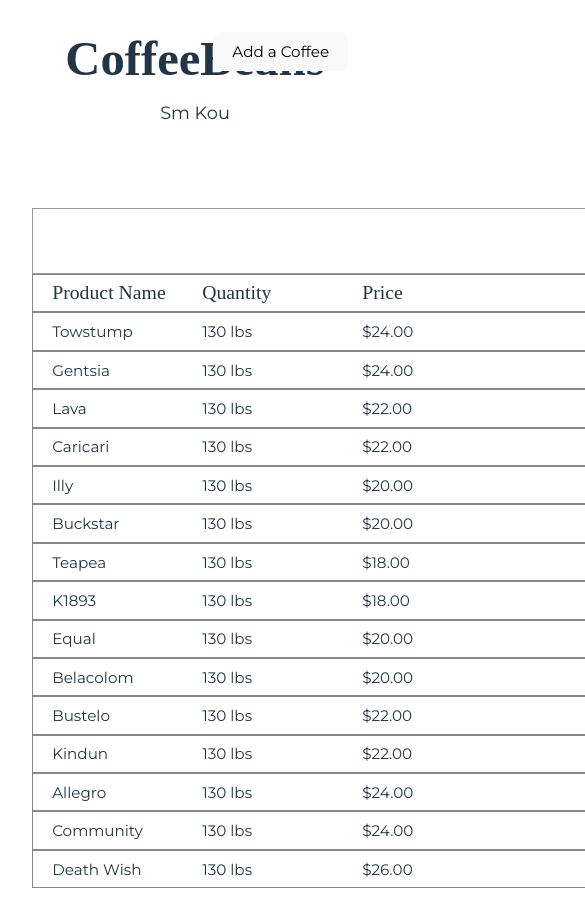
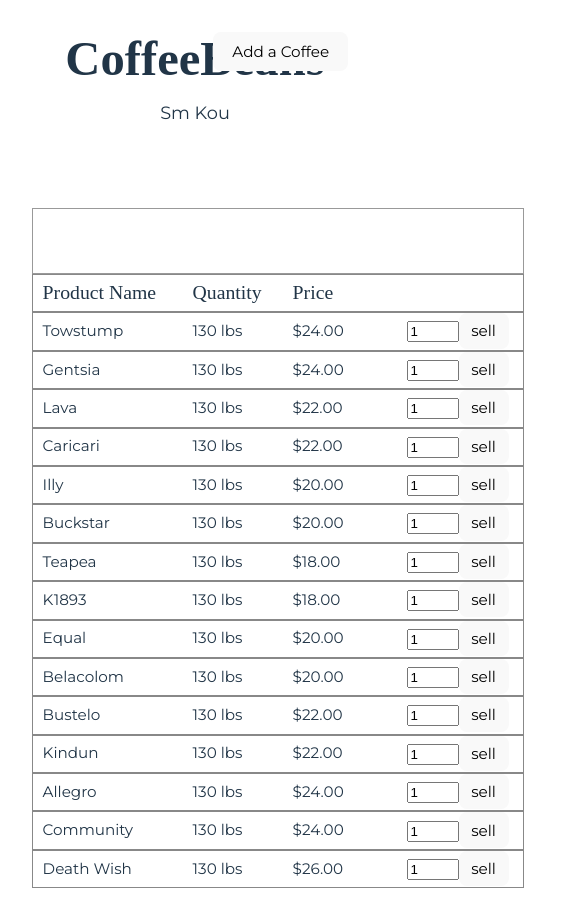
Before and after one commit to SmKou/inventory-tracker, a React (Vite) app: page / in a window 390 px wide. Shown: the top 916 px of the page, 585 px wide, since content can reach past the window. Built offline with nearby package versions, Linux system fonts and the light colour scheme; a web font is replaced by a local one.

Commit message:
Fix styling for responsiveness and presentation of messages

```diff
--- a/src/assets/Product.css
+++ b/src/assets/Product.css
@@ -1,5 +1,20 @@
+.listing-details {
+    width: 100%;
+    text-align: left;
+    display: grid;
+    grid-template-columns: 150px 160px 240px 180px 160px 100px 80px;
+    row-gap: 6px;
+    justify-items: 'start';
+    align-items: center;
+}
+
 .listing-details:first-of-type {
-    padding-left: 1.2rem;
+    margin-left: 0.6rem;
+}
+
+.product-listing > span {
+    min-width: 130px;
+    margin-right: 0.6rem;
 }
 
 @media (max-width: 1240px) {
--- a/src/assets/ProductDetails.css
+++ b/src/assets/ProductDetails.css
@@ -7,7 +7,7 @@
 tr {
     border: 1px solid #ccc;
     display: grid;
-    grid-template-columns: 1fr 1fr;
+    grid-template-columns: 180px 1fr;
 }
 
 th {
@@ -20,3 +20,7 @@
     padding-left: 0.6rem;
     text-align: left;
 }
+
+td {
+    padding-right: 0.6rem;
+}
--- a/src/assets/ProductForm.css
+++ b/src/assets/ProductForm.css
@@ -1,12 +1,22 @@
 form {
-    width: 85%;
-    max-width: 400px;
+    width: 100%;
+    margin: 2.4rem 0;
     display: flex;
     flex-direction: column;
     align-items: center;
 }
 
-label,
+label {
+    width: 100%;
+    margin: 0.6rem 0;
+    text-align: left;
+    display: grid;
+    grid-template-columns: 180px 1fr;
+}
+
 input[type=submit] {
-    width: 100%
+    width: 100%;
+    margin-top: 1.2rem;
+    padding: 0.6rem;
+    text-align: center;
 }
--- a/src/assets/Styles.js
+++ b/src/assets/Styles.js
@@ -14,13 +14,15 @@
     notification: {
         section: {
             width: '100%',
+            height: 'auto',
             minHeight: '66px',
             border: '1px solid #999',
             display: 'flex',
             alignItems: 'center'
         },
         p: {
-            paddingLeft: '1.2rem'
+            paddingLeft: '1.2rem',
+            paddingRight: '1.2rem'
         },
         pStrong: {
             paddingLeft: '1.2rem',
@@ -48,28 +50,24 @@
                 height: '2.4rem',
                 border: '1px solid #888',
                 display: 'grid',
-                gridTemplateColumns: '1fr 100px'
+                gridTemplateColumns: '1fr 130px'
             },
-            listingDetails: {
-                div: {
-                    width: '100%',
-                    display: 'grid',
-                    gridTemplateColumns: '150px 160px 240px 180px 160px 100px 100px',
-                    rowGap: '6px',
-                    justifyItems: 'start',
-                    alignItems: 'center'
-                },
-                firstOfType: {
-                    paddingLeft: '1.2rem'
-                }
-            },
-            input: { width: '42px' },
+            input: { width: '52px' },
             button: {
                 width: '50px',
-                height: '2.4rem',
+                height: '2.2rem',
                 padding: 0,
                 textAlign: 'center'
             }
+        }
+    },
+    productDetails: {
+        div: {
+            display: 'grid',
+            gridTemplateColumns: '1fr 3fr'
+        },
+        input: {
+            paddingLeft: '1.2rem'
         }
     }
 }
--- a/src/components/Product.jsx
+++ b/src/components/Product.jsx
@@ -35,12 +35,8 @@
 
 function Product(props) {
     const [input, setInput] = useState(1);
-    return <div style={productListingStyle(props.id === 'product-header')}>
-        <div
-            className="listing-details"
-            style={Styles.productList.productListing.listingDetails.div}
-            onClick={() => props.selectProduct(props.id)}
-        >
+    return <div className="product-listing" style={productListingStyle(props.id === 'product-header')}>
+        <div className="listing-details" onClick={() => props.selectProduct(props.id)}>
             <span>{props.name}</span>
             <span className="optional-listing">{props.plant}</span>
             <span className="optional-listing">{props.origin}</span>
--- a/src/components/ProductDetails.jsx
+++ b/src/components/ProductDetails.jsx
@@ -3,11 +3,6 @@
 import Styles from '../assets/Styles'
 import '../assets/ProductDetails.css'
 import ButtonNavigation from './ButtonNavigation'
-
-const sellButtonStyle = () => ({
-    ...Styles.sellProduct.button,
-    width: '100%'
-})
 
 function ProductDetails(props) {
     const [input, setInput] = useState(1);
@@ -50,10 +45,14 @@
                 </tr>
             </tbody>
         </table>
-        <div>
-            <input style={Styles.sellProduct.input} type="number" value={input} onInput={e => setInput(e.target.value) } />
-            <button style={sellButtonStyle()} onClick={e => props.sellProduct(product.id, input)}>sell</button>
-        </div>
+        {product.quantity ?
+            <div style={Styles.productDetails.div}>
+                <input style={Styles.productDetails.input} type="number" value={input} onInput={e => setInput(e.target.value) } />
+                <button onClick={e => props.sellProduct(product.id, input)}>sell</button>
+            </div>
+            : <></>
+        }
+
     </section>
 }
 
@@ -62,7 +61,7 @@
     sellProduct: PropTypes.func.isRequired,
     deleteProduct: PropTypes.func.isRequired,
     goToEdit: PropTypes.func.isRequired,
-    return: PropTypes.func.isRequired
+    goToList: PropTypes.func.isRequired
 }
 
 export default ProductDetails;
--- a/src/components/ProductForm.jsx
+++ b/src/components/ProductForm.jsx
@@ -36,7 +36,7 @@
             <label>
                 Plant Species:
                 <select name="plant" value={plant} onChange={e => setPlant(e.target.value)}>
-                    {Store.plant.map((plant) => <option value={plant}>{plant}</option>)}
+                    {Store.plant.map((plant) => <option value={plant} key={plant}>{plant}</option>)}
                 </select>
             </label>
             <label>
@@ -46,22 +46,22 @@
             <label>
                 Roast:
                 <select name="roast" value={roast} onChange={e => setRoast(e.target.value)}>
-                    {Store.roast.map((roast) => <option value={roast}>{roast}</option>)}
+                    {Store.roast.map((roast) => <option value={roast} key={roast}>{roast}</option>)}
                 </select>
             </label>
             <label>
                 Type:
                 <select name="type" value={type} onChange={e => setType(e.target.value)}>
-                    {Store.type.map((type) => <option value={type}>{type}</option>)}
+                    {Store.type.map((type) => <option value={type} key={type}>{type}</option>)}
                 </select>
             </label>
             <label>
                 Quantity:
-                <input type="number" name="quantity" value={quantity} onInput={e => setQty(e.target.value)} />
+                <input type="number" name="quantity" value={quantity} onInput={e => setQty(parseInt(e.target.value) || 130)} />
             </label>
             <label>
                 Price:
-                <input type="number" name="price" value={price} onInput={e => setPrice(e.target.value)} />
+                <input type="number" name="price" value={price} onInput={e => setPrice(parseInt(e.target.value) || 1)} />
             </label>
             <input type="submit" value={props.submitText} />
         </form>
--- a/src/containers/ProductController.jsx
+++ b/src/containers/ProductController.jsx
@@ -129,7 +129,7 @@
                         sellProduct={this.sellProduct}
                         deleteProduct={this.deleteProduct}
                         goToEdit={this.goToEdit}
-                        return={this.goToList}
+                        goToList={this.goToList}
                     />
                 </React.Fragment>
             case 'edit':
--- a/src/containers/Valid.js
+++ b/src/containers/Valid.js
@@ -26,24 +26,26 @@
             const invalid = {
                 status: false,
                 error: "Invalid Product Details",
-                message: `Please fix the following error(s):\n`
+                message: "Required:"
             }
+            const errors = [];
             for (const key of Object.keys(product)) {
                 switch (key) {
                     case "quantity":
                         if (product[key] < 0)
-                            invalid.message += `• Quantity cannot be less than 0.\n`;
+                            errors.push("quantity > 0");
                         break;
                     case "price":
                         if (product[key] < 1)
-                            invalid.message += `• Cannot sell for less than 1 USD.\n`;
+                            errors.push("price > 0")
                         break;
                     default:
                         if (!product[key])
-                            invalid.message += `• Products require a ${key}.`;
+                            errors.push(key)
                         break;
                 }
             }
+            invalid.message += ' ' + errors.join(", ");
             return invalid;
         }
         else
```
